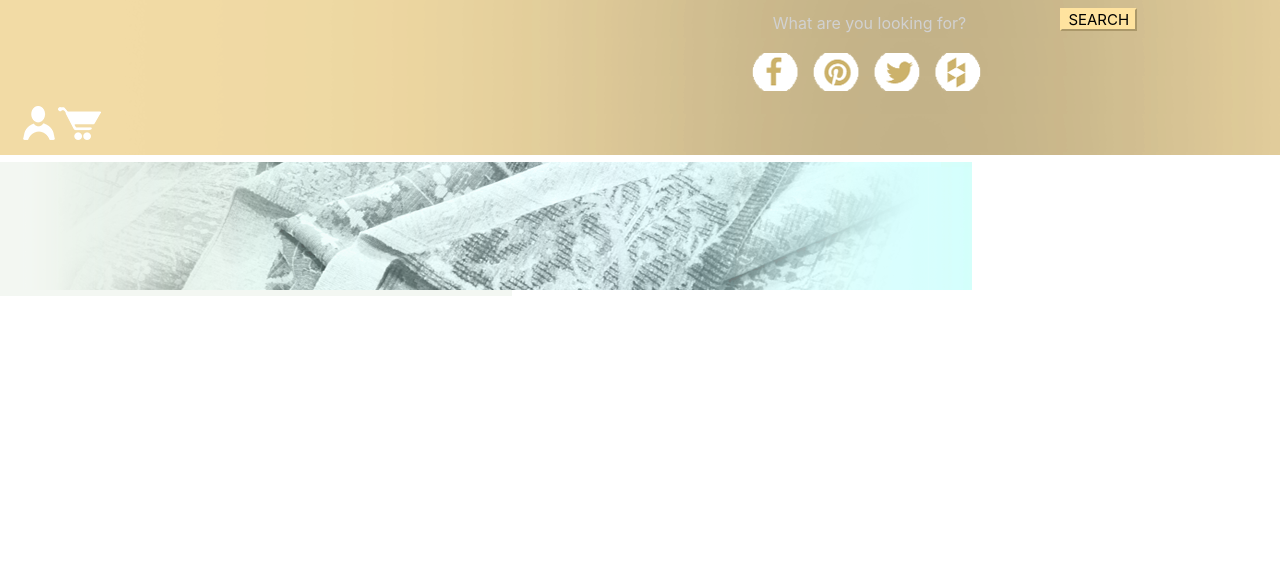
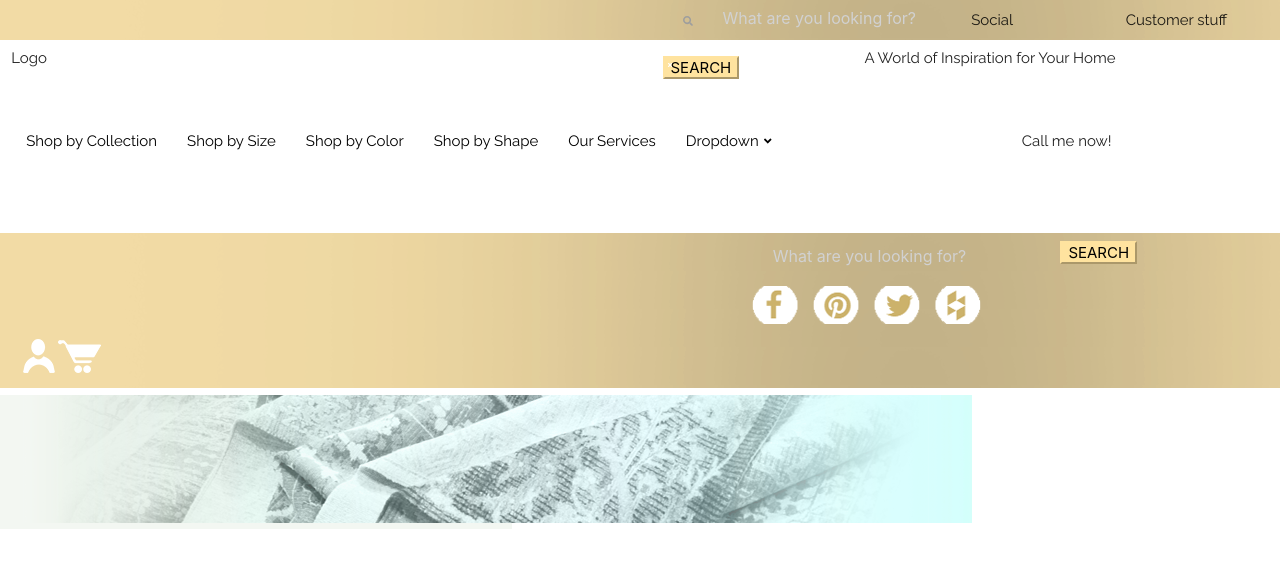
Before and after one commit to keaglin/tiffany, a website: page framework.html in a window 1280 px wide. Shown: the top 568 px of the page. Drawn offline with nearby package versions, Linux system fonts and the light colour scheme.

Commit message:
Added in new header layout. Updated search button.

```diff
--- a/framework.html
+++ b/framework.html
@@ -17,6 +17,79 @@
 <body>
   <header>
 
+    <!-- NEW -->
+
+    <div class="gold_bar row">
+      <div class="col m6">
+      </div>
+      <div class="col m6">
+        <div class="col m6">
+          <nav class="search">
+            <div class="nav-wrapper">
+              <form>
+                <div class="input-field">
+                  <input id="search" type="search" placeholder="What are you looking for?" required>
+                  <label class="label-icon" for="search"><i class="fas fa-search"></i></label>
+                  <i class="fas fa-times fa-sm"></i>
+                </div>
+                <input type="submit" value="SEARCH" class="searchBtn">
+              </form>
+            </div>
+          </nav>
+        </div>
+        <div class="col m3">Social</div>
+        <div class="col m3">Customer stuff</div>
+      </div>
+    </div>
+    <div class="row">
+      <!-- Logo and name go in this div -->
+      <div class="col s8">Logo</div>
+      <div class="col s4">A World of Inspiration for Your Home</div>
+    </div>
+    <div class="row">
+      <div class="col s8">
+        <!-- Dropdown Structure -->
+        <div id="dropdown1" class="dropdown-content row">
+          <div class="col s12">
+            <div class="drop-menu-text center">Dropdown</div>
+          </div>
+          <div class="divider"></div>
+          <div class="col s12 m6">
+            <ul>
+              <li><a href="#!">two</a></li>
+              <li><a href="#!">three</a></li>
+            </ul>
+          </div>
+          <div class="col s12 m6">
+            <ul>
+              <li><a href="#!">four</a></li>
+              <li><a href="#!">five</a></li>
+            </ul>
+          </div>
+        </div>
+        <nav>
+          <div class="nav-wrapper">
+            <!-- <a href="#!" class="brand-logo">Logo</a> -->
+            <ul class="left hide-on-med-and-down">
+              <li><a href="#">Shop by Collection</a></li>
+              <li><a href="#">Shop by Size</a></li>
+              <li><a href="#">Shop by Color</a></li>
+              <li><a href="#">Shop by Shape</a></li>
+              <li><a href="#">Our Services</a></li>
+              <!-- Dropdown Trigger -->
+              <li><a class="dropdown-trigger valign-wrapper" href="#!" data-target="dropdown1">Dropdown
+                <i class="fas fa-angle-down fa-lg right"></i></a></li>
+            </ul>
+          </div>
+        </nav>
+      </div>
+      <div class="col s4 valign-wrapper callnow">
+        <div>Call me now!</div>
+      </div>
+    </div>
+
+
+    <!-- OLD -->
 
     <div class="gold_bar row">
       <div class="col m7">
```
